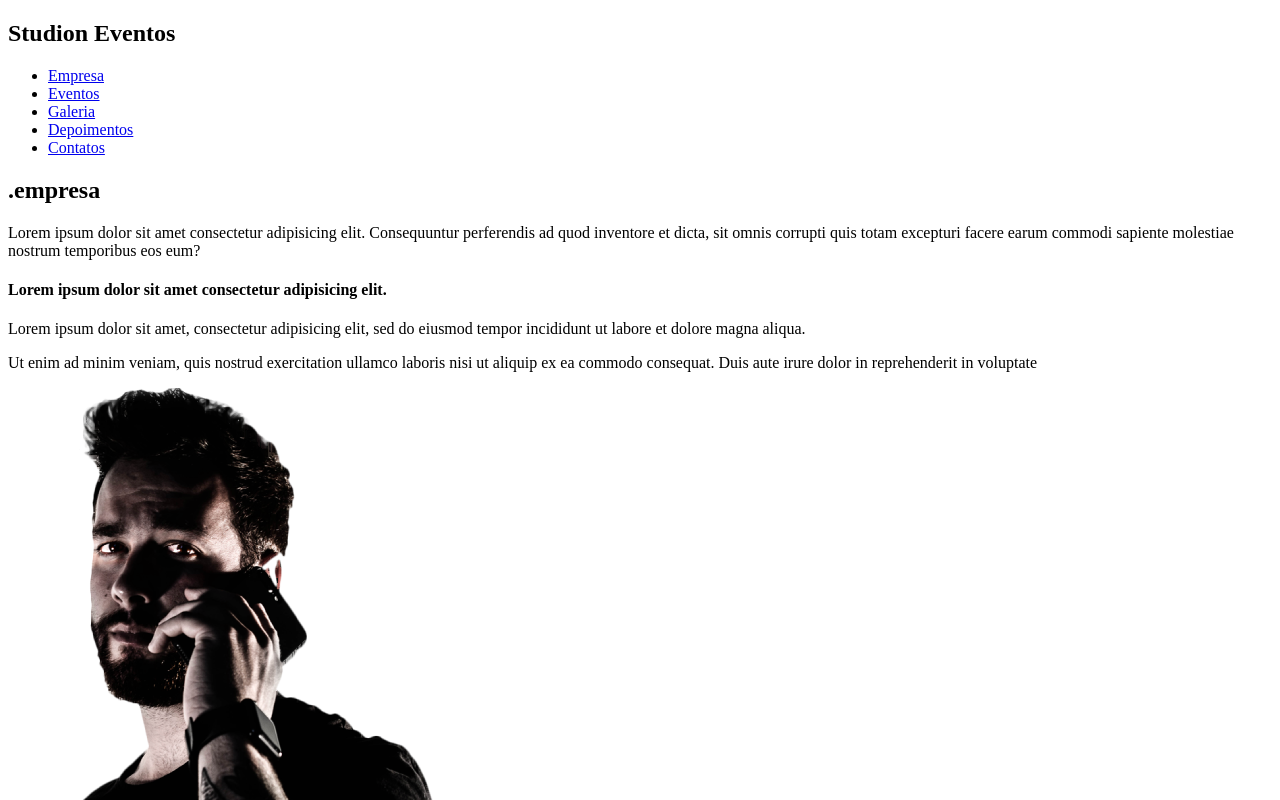
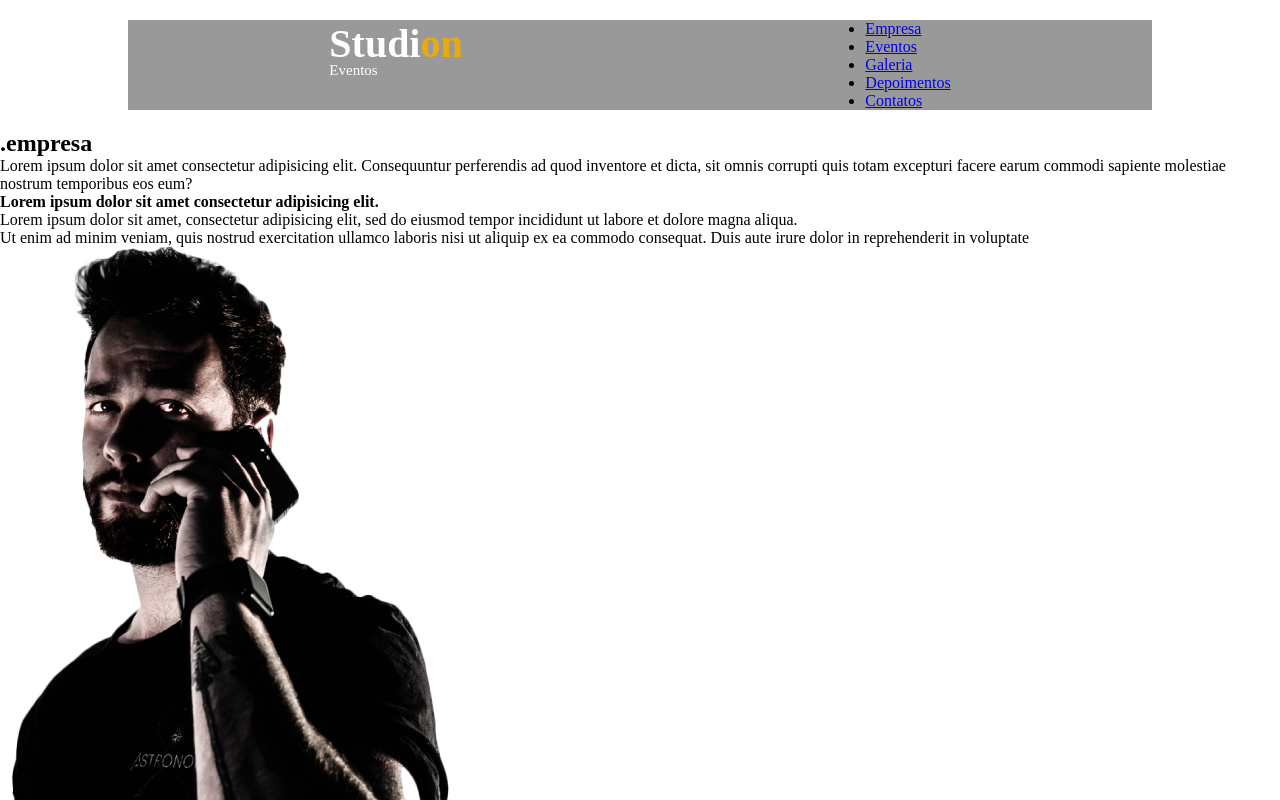
Before and after one commit to ncribeiros/studion, a website: page src/index.html in a window 1280 px wide. Shown: the top 800 px of the page. Drawn offline with Linux system fonts and the light colour scheme.

Commit message:
Adicionado o arquivo style.css

```diff
--- a/src/index.html
+++ b/src/index.html
@@ -1,13 +1,17 @@
 <!DOCTYPE html>
-<html lang="en">
+<html lang="pt-BR">
   <head>
     <meta charset="UTF-8" />
     <meta name="viewport" content="width=device-width, initial-scale=1.0" />
-    <title>Document</title>
+    <link rel="stylesheet" href="style.css" />
+    <title>StudiON</title>
   </head>
   <body>
     <nav>
-      <h1>Studi<span>on</span> <span>Eventos</span></h1>
+      <h1>
+        Studi<span class="accent">on</span>
+        <span class="subtitle">Eventos</span>
+      </h1>
       <ul>
         <li><a href="#">Empresa</a></li>
         <li><a href="#">Eventos</a></li>
--- /dev/null
+++ b/src/style.css
@@ -0,0 +1,31 @@
+* {
+  margin: 0;
+  padding: 0;
+}
+
+nav {
+  width: 80%;
+  margin: 20px auto;
+  display: flex;
+  justify-content: space-around;
+  background-color: #999;
+}
+
+h1 {
+  color: #fff;
+  font-size: 40px;
+  height: 50px;
+}
+
+.accent {
+  color: #eaab0a;
+  font-size: 40px;
+  height: 50px;
+}
+
+.subtitle {
+  display: block;
+  font-size: 15px;
+  font-weight: 500;
+  margin-top: -5px;
+}
```
